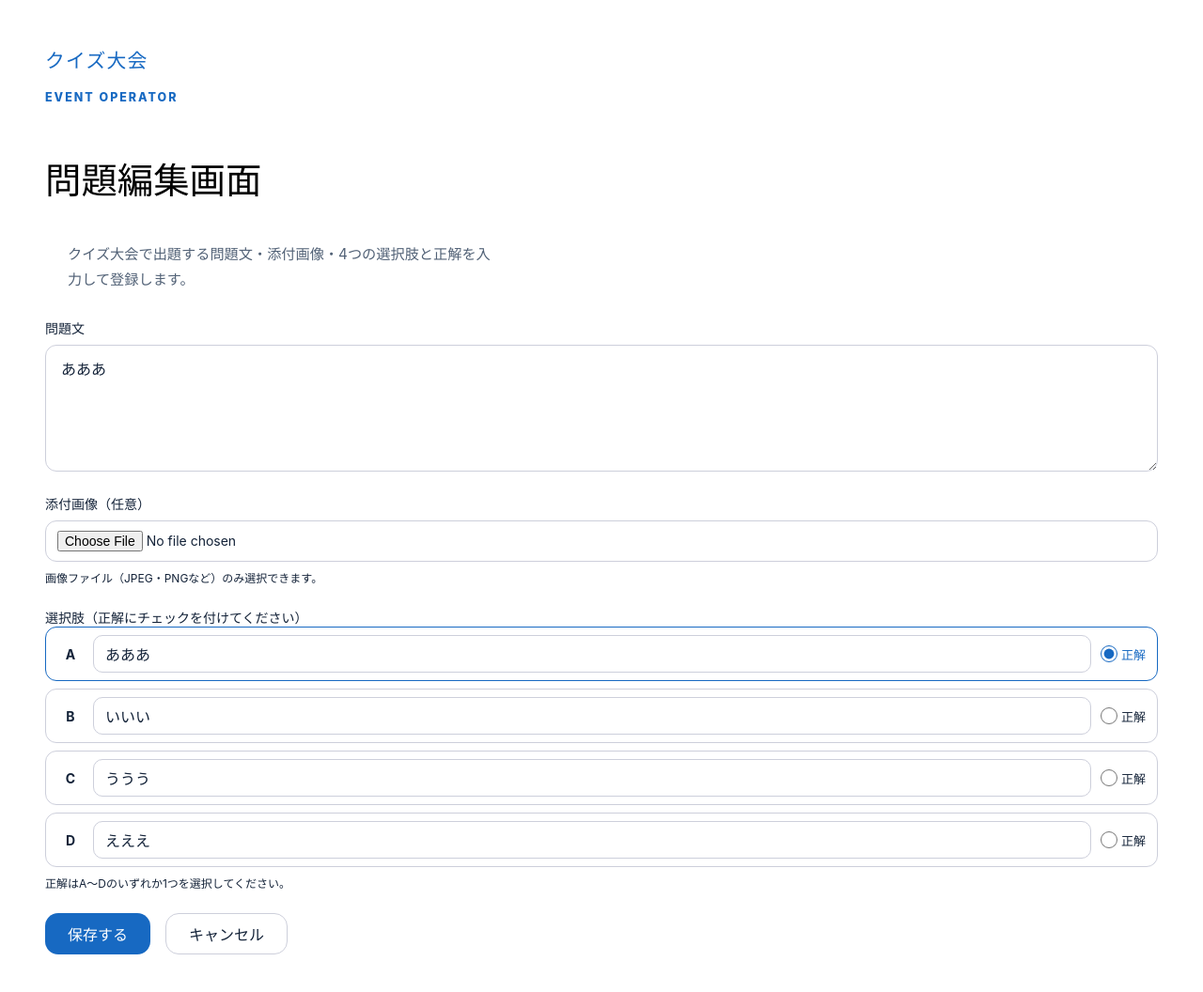
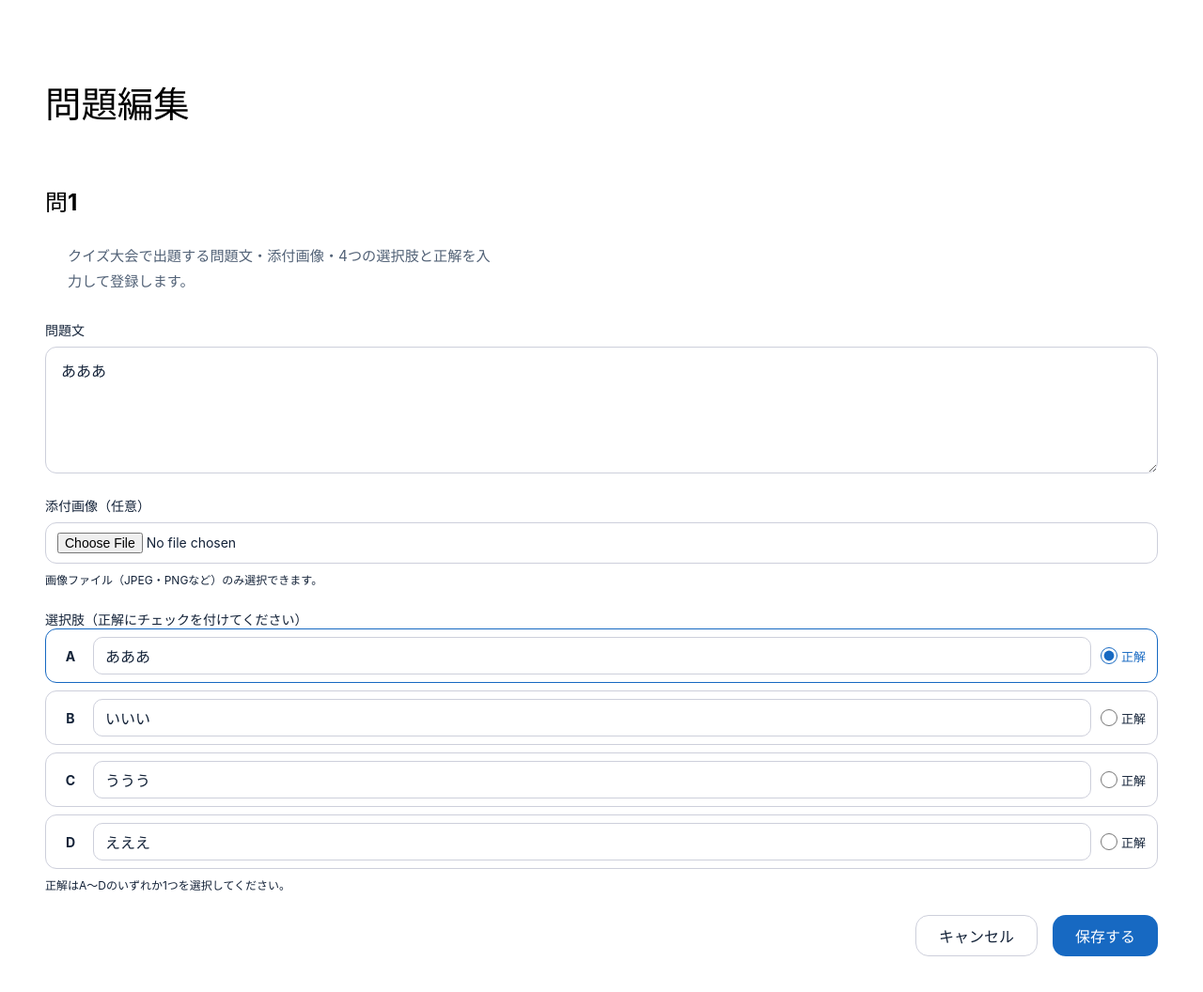
Before and after one commit to Anabuki-AI/anabuki-event-frontend, a Nuxt app: page /event_operator/questione in a window 1280 px wide. Shown: the top 1056 px of the page at 94% size. Built offline with nearby package versions, Linux system fonts and the light colour scheme.

Commit message:
指摘事項を修正

```diff
--- a/app/assets/css/questionedit.css
+++ b/app/assets/css/questionedit.css
@@ -423,3 +423,29 @@ button:disabled {
     min-height: 52px;
   }
 }
+
+/* モーダル表示用のオーバーレイとレイアウトスタイルの追加 */
+.modal-overlay {
+  position: fixed;
+  top: 0;
+  left: 0;
+  width: 100vw;
+  height: 100vh;
+  background-color: rgba(0, 0, 0, 0.5);
+  display: flex;
+  justify-content: center;
+  align-items: center;
+  z-index: 1000;
+  overflow-y: auto;
+  padding: 20px;
+}
+
+.modal-container {
+  width: 100%;
+  max-width: 800px;
+  max-height: 90vh;
+  overflow-y: auto;
+  border-radius: 16px;
+  background: #ffffff;
+  box-shadow: 0 10px 25px rgba(0, 0, 0, 0.2);
+}
--- a/app/assets/css/questionedit2.css
+++ b/app/assets/css/questionedit2.css
@@ -26,15 +26,6 @@
 .question-add-shell .question-add-header {
   display: grid;
   gap: 8px;
-}
-
-/* 「クイズ大会」タイトル(Event operatorと同色) */
-.question-add-shell .quiz-header-title {
-  margin: 0;
-  color: #1769c2; /* eyebrow(Event operator)と統一 */
-  font-size: clamp(1.05rem, 3vw, 1.3rem);
-  font-weight: 800;
-  letter-spacing: 0.06em;
 }
 
 .question-add-shell .question-add-form {
@@ -221,6 +212,8 @@
 .question-add-shell .question-add-actions {
   display: flex;
   align-items: center;
+  align-items: center;
+  justify-content: flex-end; /* 右寄せに配置 */
   gap: 16px;
   flex-wrap: wrap;
 }
--- a/app/pages/QuestionEdit.vue
+++ b/app/pages/QuestionEdit.vue
@@ -5,6 +5,8 @@ import {
   setupQuestionEdit,
   setupQuestionBack,
 } from '~/features/questions/components/QuestionEditForm'
+// --- 追加・修正ポイント 1: question.vue のコンポーネントをインポート ---
+import QuestionPopup from './event_operator/questione.vue'
 
 useSeoMeta({
   title: '問題編集',
@@ -28,6 +30,18 @@ const { handleBack } = setupQuestionBack(() => {
   handleCancel()
   return true
 })
+
+// --- 追加・修正ポイント 2: モーダル（ポップアップ）表示フラグと何問目かの状態管理 ---
+const isEditOpen = ref(false)
+const currentQuestionIndex = ref(1) // 現在表示中の問題番号
+
+function openEdit() {
+  isEditOpen.value = true
+}
+
+function closeEdit() {
+  isEditOpen.value = false
+}
 </script>
 
 <template>
@@ -44,14 +58,14 @@ const { handleBack } = setupQuestionBack(() => {
       >
         ← 例）問題一覧へ戻る
       </NuxtLink>
-      <NuxtLink
+      <!-- --- 追加・修正ポイント 3: NuxtLinkからbuttonに変更し、openEditを発火 --- -->
+      <button
+        type="button"
         class="question-add-button"
-        to="/event_operator/questione"
-        target="_blank"
-        rel="noopener"
+        @click="openEdit"
       >
         編集する
-      </NuxtLink>
+      </button>
     </header>
 
     <main class="page-shell">
@@ -178,5 +192,14 @@ const { handleBack } = setupQuestionBack(() => {
         </p>
       </form>
     </main>
+    <!-- --- 追加・修正ポイント 4: isEditOpen が true の時だけオーバーレイ表示 --- -->
+    <div v-if="isEditOpen" class="modal-overlay" @click.self="closeEdit">
+      <div class="modal-container">
+        <QuestionPopup
+          :question-index="currentQuestionIndex"
+          @close="closeEdit"
+        />
+      </div>
+    </div>
   </section>
 </template>
--- a/app/pages/event_operator/questione.vue
+++ b/app/pages/event_operator/questione.vue
@@ -3,7 +3,18 @@ import { ref } from 'vue'
 import { useQuestionAdd } from '~/features/question-edit/use-question-edit.ts'
 import '~/assets/css/questionedit2.css'
 
-useSeoMeta({
+// --- 追加・修正ポイント 1: Props と Emits の定義 ---
+const props = withDefaults(defineProps<{
+  questionIndex?: number
+}>(), {
+  questionIndex: 1, // デフォルトで1問目を表示
+})
+
+const emit = defineEmits<{
+  (e: 'close'): void
+}>()
+useSeoMeta
+({
   title: '問題編集画面',
   description: 'クイズ大会の問題を編集します。',
 })
@@ -45,11 +56,19 @@ const {
 // （クリアしないと、キャンセル後に同じファイルを再選択してもchangeが発火しない）
 const fileInput = ref<HTMLInputElement | null>(null)
 
+
 function handleCancel() {
   cancel()
   if (fileInput.value) {
     fileInput.value.value = ''
   }
+  emit('close')
+}
+
+// 保存成功時にも閉じる処理を呼び出すためのラッパー
+function handleSave() {
+  save()
+  // 必要に応じて保存成功後にモーダルを閉じる処理を追加可能
 }
 </script>
 
@@ -57,11 +76,9 @@ function handleCancel() {
   <main class="page-shell question-add-shell">
     <section class="question-add-card" aria-label="問題の新規登録">
       <header class="question-add-header">
-        <p class="quiz-header-title">クイズ大会</p>
-        <p class="eyebrow">
-          Event operator
-        </p>
-        <h1>問題編集画面</h1>
+        <h1>問題編集</h1>
+        <!-- --- 追加・修正ポイント 3: 受け取った問番号を表示 --- -->
+        <h2>問{{ questionIndex }}</h2>
         <p class="muted-copy">
           クイズ大会で出題する問題文・添付画像・4つの選択肢と正解を入力して登録します。
         </p>
@@ -166,18 +183,18 @@ function handleCancel() {
         <div class="question-add-actions">
           <button
             type="button"
+            class="question-add-cancel"
+            @click="handleCancel()"
+          >
+            キャンセル
+          </button>
+           <button
+            type="button"
             class="question-add-save"
             :disabled="!canSave"
             @click="save()"
           >
             保存する
-          </button>
-          <button
-            type="button"
-            class="question-add-cancel"
-            @click="handleCancel()"
-          >
-            キャンセル
           </button>
         </div>
       </form>
```
